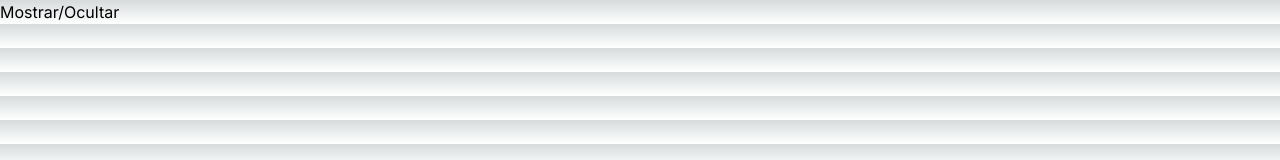
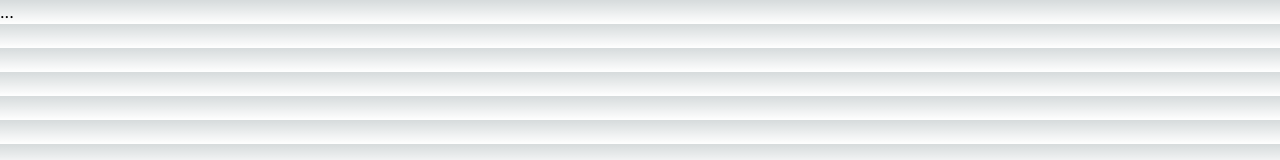
Before and after one commit to Jeanlerson/estudando-React, a Next.js app in the folder react-estudando/: page / in a window 1280 px wide. Shown: the top 160 px of the page. Built offline with nearby package versions, Linux system fonts and the light colour scheme.

Commit message:
add-clean-code

```diff
--- a/react-estudando/src/app/page.tsx
+++ b/react-estudando/src/app/page.tsx
@@ -102,14 +102,19 @@ const Page = () => {
 //  const [playing, setPlaying] = useState(false);
 
 
-  const [show, setShow] = useState(false);
+//  const [show, setShow] = useState(false);
 
   return (
+    <div>
+      ...
+    </div>
+    /* ------------------- USE EFFECT----------------------
+
     <div className="">
       <button onClick={() => setShow(!show)}>Mostrar/Ocultar</button>
       {show && <Square/>}
     </div>
-    /* ------------------- USE EFFECT----------------------
+
     <div className="w-full h-screen flex flex-col justify-center items-center bg-blue-600">
       <div className="border border-white p-3 mb-4">
         <p className="text-2xl mb-3">{playing ? 'RODANDO' : 'PAUSADO'}</p>
```
